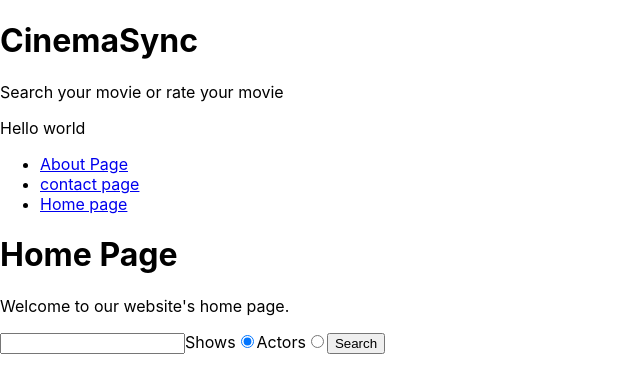
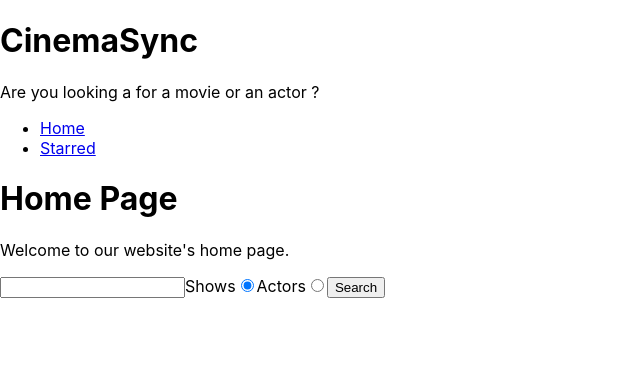
Before and after one commit to shivansh-khokhar/Cinema-Sync, a React (Create React App) app: page / in a window 1280 px wide. Shown: the top 392 px of the page, without its empty margins (0-640 px from the left). Built offline with nearby package versions, Linux system fonts and the light colour scheme.

Commit message:
used React query

```diff
--- a/package.json
+++ b/package.json
@@ -3,6 +3,7 @@
   "version": "0.1.0",
   "private": true,
   "dependencies": {
+    "@tanstack/react-query": "^4.36.1",
     "react": "^18.2.0",
     "react-dom": "^18.2.0",
     "react-router-dom": "^6.15.0",
--- a/src/App.js
+++ b/src/App.js
@@ -1,22 +1,27 @@
 import { BrowserRouter, Routes, Route } from "react-router-dom";
 import Home from "./pages/Home";
-import About from "./pages/About";
-import Contact from "./pages/Contact";
 import MainLayout from "./components/mainLayout";
+import Starred from "./pages/Starred";
+import Show from "./pages/Show";
+import { QueryClient, QueryClientProvider } from "@tanstack/react-query";
 
 function App() {
+  const queryClient = new QueryClient()
   return (
+    <QueryClientProvider client={queryClient}>
       <BrowserRouter>
         <Routes>
           <Route element={<MainLayout />}>
             <Route path="/" element={<Home />} />
-          <Route path="/about" element={<About />} />
-          <Route path="/contact" element={<Contact />} />
+            <Route path="starred" element={<Starred />} />
           </Route>
 
-        <Route path="/*" element={<div>Route not Found!! </div>} />
+          <Route path="/show/:showId" element={<Show />} />
+
+          <Route path="*" element={<div>Route not Found!! </div>} />
         </Routes>
       </BrowserRouter>
+    </QueryClientProvider>
   );
 }
 
--- a/src/api/tvMaze.js
+++ b/src/api/tvMaze.js
@@ -7,3 +7,4 @@ const getApi = async (queryString) => {
 
 export const searchForShows = (query) => getApi(`/search/shows?q=${query}`);
 export const searchForActors = (query) => getApi(`/search/people?q=${query}`);
+export const getShowById = showId => getApi(`/shows/${showId}`);
--- a/src/components/Actors/ActorCard.jsx
+++ b/src/components/Actors/ActorCard.jsx
@@ -5,7 +5,7 @@ const ActorCard = ({ name, image, gender, birthday, deathday, country }) => {
         <img src={image} alt={name} />
       </div>
       <h1>{name} {!!gender && `(${gender})`}</h1>
-      <p>{country ? `comes from ${country}` : "Country Unknown"} </p>
+      <p>{country ? `From ${country}` : "Country Unknown"} </p>
       {!!birthday && <p>Born {birthday}</p> }
       {!!deathday && <p>Died {deathday}</p> }
     </div>
--- a/src/components/AppTitle.jsx
+++ b/src/components/AppTitle.jsx
@@ -1,7 +1,7 @@
 export default function AppTitle(props) {
   const {
     title = "CinemaSync",
-    subTitle = "Search your movie or rate your movie",
+    subTitle = "Are you looking a for a movie or an actor ?",
   } = props;
   return (
     <div>
--- a/src/components/Shows/ShowCard.jsx
+++ b/src/components/Shows/ShowCard.jsx
@@ -1,6 +1,6 @@
 import { Link } from "react-router-dom";
 
-const ShowCard = ({ name, image, summary }) => {
+const ShowCard = ({ id, name, image, summary }) => {
 
   // cutting the summary to 10 characters and removing "<p>" from the api data
   let summaryStripped = summary ?
@@ -15,7 +15,7 @@ const ShowCard = ({ name, image, summary }) => {
       <h1>{name}</h1>
       <p>{summaryStripped}</p>
       <div>
-        <Link to="/">Read more</Link>
+        <Link to={`/show/${id}`}>Read more</Link>
         <button type="button">Star me</button>
       </div>
 
--- a/src/components/mainLayout.jsx
+++ b/src/components/mainLayout.jsx
@@ -6,7 +6,6 @@ const MainLayout = () => {
   return (
     <div>
       <AppTitle />
-      Hello world
       <Navs />
       <Outlet />
     </div>
--- a/src/components/navs.jsx
+++ b/src/components/navs.jsx
@@ -1,17 +1,14 @@
 import { Link } from "react-router-dom";
 
 const LINKS = [
+
   {
-    to: "/about",
-    data: "About Page",
+    to: "/",
+    data: "Home",
   },
   {
-    to: "/contact",
-    data: "contact page",
-  },
-  {
-    to: "/",
-    data: "Home page",
+    to: "/starred",
+    data:"Starred"
   },
 ];
 export default function nav() {
--- a/src/pages/Home.jsx
+++ b/src/pages/Home.jsx
@@ -3,25 +3,22 @@ import { searchForShows, searchForActors } from "../api/tvMaze";
 import SearchForm from "../components/SearchForm";
 import ShowGrid from "../components/Shows/ShowGrid";
 import ActorGrid from "../components/Actors/ActorGrid";
+import { useQuery } from "@tanstack/react-query";
 
 function Home() {
-  const [apiData, setApiData] = useState(null);
-  const [apiDataError, setApiDataError] = useState(null);
+  // const [apiData, setApiData] = useState(null);
+  // const [apiDataError, setApiDataError] = useState(null);
+  const [filter, setFilter] = useState();
+
+  const { data: apiData, error: apiDataError } = useQuery({
+    queryKey: ["data", filter],
+    queryFn: () => filter.searchOption === 'shows'? searchForShows(filter.q) : searchForActors(filter.q),
+    enabled: !!filter,
+    refetchOnWindowFocus: false
+  });
 
   const onSearch = async ({ q, searchOption }) => {
-    try {
-      setApiDataError(null);
-
-      if (searchOption === "shows") {
-        const result = await searchForShows(q);
-        setApiData(result);
-      } else {
-        const result = await searchForActors(q);
-        setApiData(result);
-      }
-    } catch (error) {
-      setApiDataError(error);
-    }
+    setFilter({q, searchOption});
   };
 
   const renderApiData = () => {
@@ -29,12 +26,14 @@ function Home() {
       return <div>Error Occured: {apiDataError.message}</div>;
     }
     if (apiData?.length === 0) {
-      return <div>No Result Found</div>
+      return <div>No Result Found</div>;
     }
     if (apiData) {
-        return apiData[0].show
-         ? (<ShowGrid shows={apiData} />)
-         : (<ActorGrid actors={apiData} />) ;
+      return apiData[0].show ? (
+        <ShowGrid shows={apiData} />
+      ) : (
+        <ActorGrid actors={apiData} />
+      );
     }
     return null;
   };
--- /dev/null
+++ b/src/pages/Show.jsx
@@ -0,0 +1,22 @@
+import { useParams } from "react-router-dom";
+import { getShowById } from "../api/tvMaze";
+import { useQuery } from "@tanstack/react-query";
+
+const Show = () => {
+  const { showId } = useParams();
+
+  const {data: showData, error: showError} = useQuery({
+    queryKey: ['show', showId],
+    queryFn: () => getShowById(showId)
+  });
+
+  if (showError) {
+    return <div>oops! an error occured: {showError.message} </div>;
+  }
+
+  if (showData) {
+    return <div>Show Data: {showData.name} </div>;
+  }
+  return <div>Data is loading...</div>;
+};
+export default Show;
--- /dev/null
+++ b/src/pages/Starred.jsx
@@ -0,0 +1,8 @@
+const Starred = ()=> {
+    return (
+        <div>
+            <h1>Starred Pages Appear Here.</h1>
+        </div>
+    )
+}
+export default Starred;
```
Also changed, not shown: 1 other file (tests, documents, lock files or other folders). Lines whose indentation alone changed are shown as unchanged.
